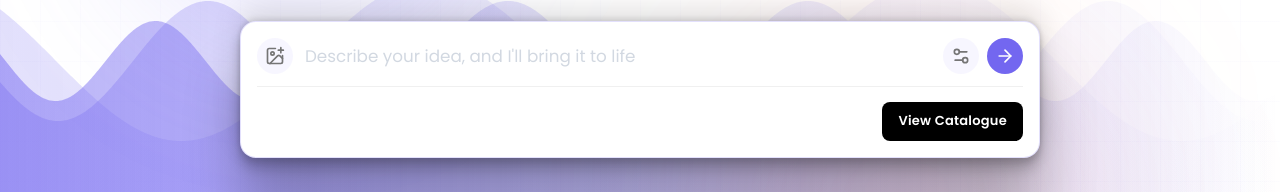
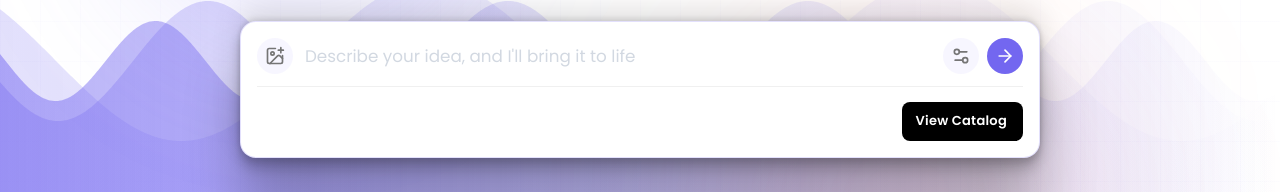
Before and after one commit to optigo-app/optigoAi, a Next.js app: page / in a window 1280 px wide. Shown: the part 339-531 px from the top of the page. Built offline with nearby package versions, Linux system fonts and the light colour scheme; no server answers; what @mui/material-nextjs would draw is missing.

Commit message:
working on add loder in view catalog button

```diff
--- a/package.json
+++ b/package.json
@@ -5,7 +5,7 @@
   "scripts": {
     "dev": "next dev -p 5051",
     "build": "next build",
-    "start": "next start -p 5002",
+    "start": "next start -p 5003",
     "lint": "eslint"
   },
   "dependencies": {
--- a/src/components/Home/Home.jsx
+++ b/src/components/Home/Home.jsx
@@ -366,6 +366,7 @@ const Home = () => {
                         productData={productData}
                         onSuggestionClick={handleSuggestionClick}
                         autoFocus={true}
+                        externalLoading={isLoadingProducts}
                     />
                 </Box>
 
--- a/src/components/ModernSearchBar.jsx
+++ b/src/components/ModernSearchBar.jsx
@@ -11,6 +11,8 @@ import {
     Button,
     Zoom,
     Chip,
+    CircularProgress,
+    Skeleton,
 } from "@mui/material";
 import {
     Image as ImageIcon,
@@ -29,7 +31,7 @@ import { formatMasterData, getAuthData } from "@/utils/globalFunc";
 import FilterDropdown from "./Product/FilterDropdown";
 import SearchSuggestions from "./SearchSuggestions";
 
-export default function ModernSearchBar({ onSubmit, onFilterClick, appliedFilters = [], onApply, initialExpanded = false, alwaysExpanded = false, showMoreFiltersButton = true, showSuggestions = false, productData = [], onSuggestionClick, autoFocus = false, suggestionPosition = 'bottom' }) {
+export default function ModernSearchBar({ onSubmit, onFilterClick, appliedFilters = [], onApply, initialExpanded = false, alwaysExpanded = false, showMoreFiltersButton = true, showSuggestions = false, productData = [], onSuggestionClick, autoFocus = false, suggestionPosition = 'bottom', externalLoading = false }) {
     const { showSuccess, showError } = useCustomToast();
     const fileRef = useRef(null);
     const textFieldRef = useRef(null);
@@ -70,8 +72,11 @@ export default function ModernSearchBar({ onSubmit, onFilterClick, appliedFilter
     // Filter Logic States
     const [filterData, setFilterData] = useState([]);
     const [isLoadingFilters, setIsLoadingFilters] = useState(false);
+    const [hasLoadedFilters, setHasLoadedFilters] = useState(false);
     const [activeDropdown, setActiveDropdown] = useState(null);
     const [anchorEl, setAnchorEl] = useState(null);
+
+    const isCatalogLoading = Boolean(externalLoading || isLoadingFilters);
 
     // Suggestion States
     const [suggestions, setSuggestions] = useState([]);
@@ -217,6 +222,7 @@ export default function ModernSearchBar({ onSubmit, onFilterClick, appliedFilter
             if (cachedFilters) {
                 try {
                     setFilterData(JSON.parse(cachedFilters));
+                    setHasLoadedFilters(true);
                     return;
                 } catch (e) {
                     sessionStorage.removeItem('filterMasterData');
@@ -229,6 +235,7 @@ export default function ModernSearchBar({ onSubmit, onFilterClick, appliedFilter
                 const formatted = formatMasterData(data);
                 if (!isMounted) return;
                 setFilterData(formatted);
+                setHasLoadedFilters(true);
                 if (Array.isArray(formatted) && formatted.length > 0) {
                     sessionStorage.setItem('filterMasterData', JSON.stringify(formatted));
                 }
@@ -237,6 +244,7 @@ export default function ModernSearchBar({ onSubmit, onFilterClick, appliedFilter
             } finally {
                 if (isMounted) {
                     setIsLoadingFilters(false);
+                    setHasLoadedFilters(true);
                 }
             }
         };
@@ -354,6 +362,7 @@ export default function ModernSearchBar({ onSubmit, onFilterClick, appliedFilter
     }, []);
 
     const handleSend = () => {
+        if (isCatalogLoading) return;
         const trimmedText = text.trim();
 
         // Allow empty search - just navigate to product page
@@ -602,7 +611,7 @@ export default function ModernSearchBar({ onSubmit, onFilterClick, appliedFilter
                                         </Tooltip>
 
                                         <Tooltip title="AI Search" placement="top">
-                                            <IconButton className="iconbuttonsearch" onClick={handleSend} sx={sendIconButtonSx}>
+                                            <IconButton className="iconbuttonsearch" onClick={handleSend} sx={sendIconButtonSx} disabled={isCatalogLoading}>
                                                 <ArrowRight size={20} />
                                             </IconButton>
                                         </Tooltip>
@@ -641,6 +650,7 @@ export default function ModernSearchBar({ onSubmit, onFilterClick, appliedFilter
                                             className="iconbuttonsearch"
                                             onClick={handleSend}
                                             sx={sendIconButtonSx}
+                                            disabled={isCatalogLoading}
                                         >
                                             <ArrowRight size={20} />
                                         </IconButton>
@@ -686,6 +696,12 @@ export default function ModernSearchBar({ onSubmit, onFilterClick, appliedFilter
                                         <X size={16} />
                                     </IconButton>
                                 </Tooltip>
+                            )}
+                            {!hasLoadedFilters && (
+                                <>
+                                    <Skeleton variant="rounded" width={120} height={32} />
+                                    <Skeleton variant="rounded" width={110} height={32} />
+                                </>
                             )}
                             {getItemsForCategory('Category').length > 0 && (
                                 <Chip
@@ -749,8 +765,31 @@ export default function ModernSearchBar({ onSubmit, onFilterClick, appliedFilter
                                     size="small"
                                     onClick={handleSend}
                                     className="quick-filter-btn"
+                                    disabled={isCatalogLoading}
+                                    sx={{
+                                        '.MuiButton-startIcon': {
+                                            marginRight: isCatalogLoading ? 1 : 0,
+                                            transition: 'margin-right 200ms ease',
+                                        },
+                                    }}
+                                    startIcon={
+                                        <Box
+                                            component="span"
+                                            sx={{
+                                                display: 'inline-flex',
+                                                alignItems: 'center',
+                                                justifyContent: 'center',
+                                                width: isCatalogLoading ? 16 : 0,
+                                                opacity: isCatalogLoading ? 1 : 0,
+                                                overflow: 'hidden',
+                                                transition: 'width 200ms ease, opacity 200ms ease',
+                                            }}
+                                        >
+                                            <CircularProgress size={16} color="inherit" />
+                                        </Box>
+                                    }
                                 >
-                                    View Catalogue
+                                    View Catalog
                                 </Button>
                             )}
                         </Box>
```
